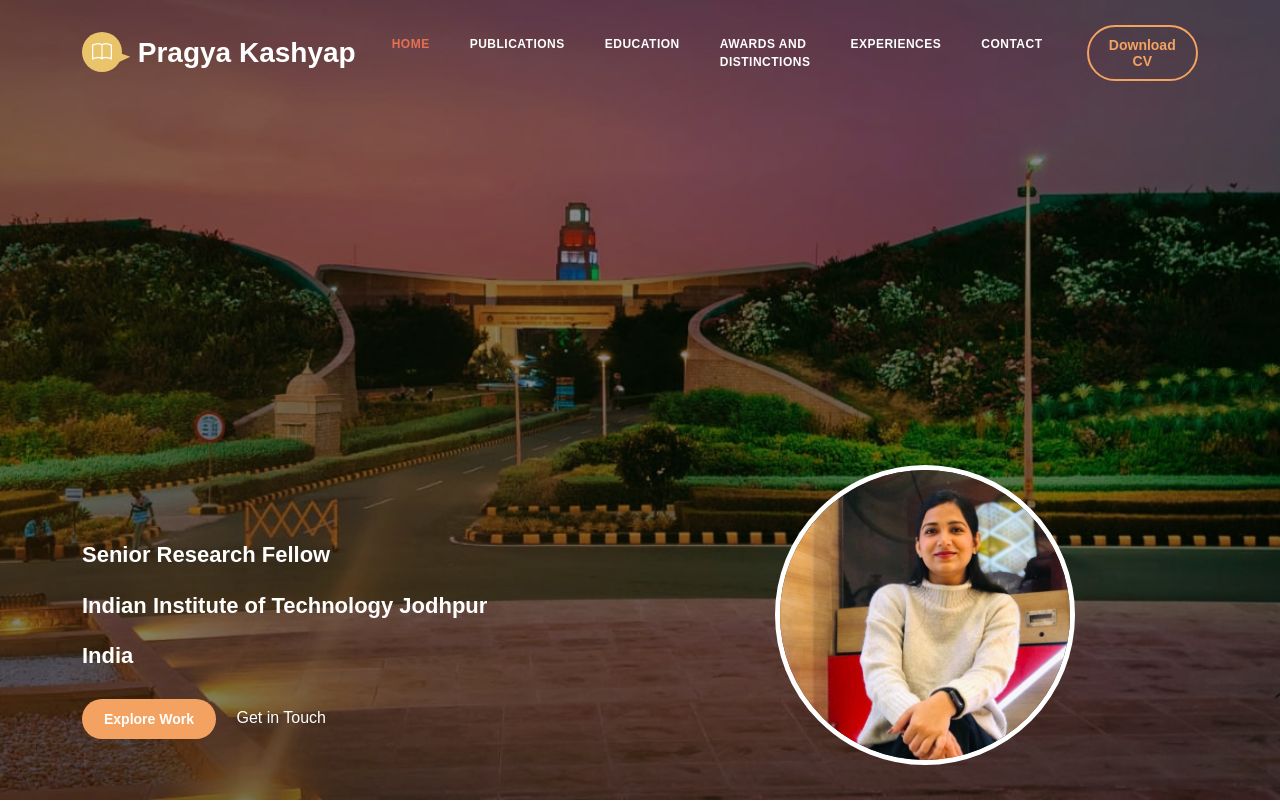
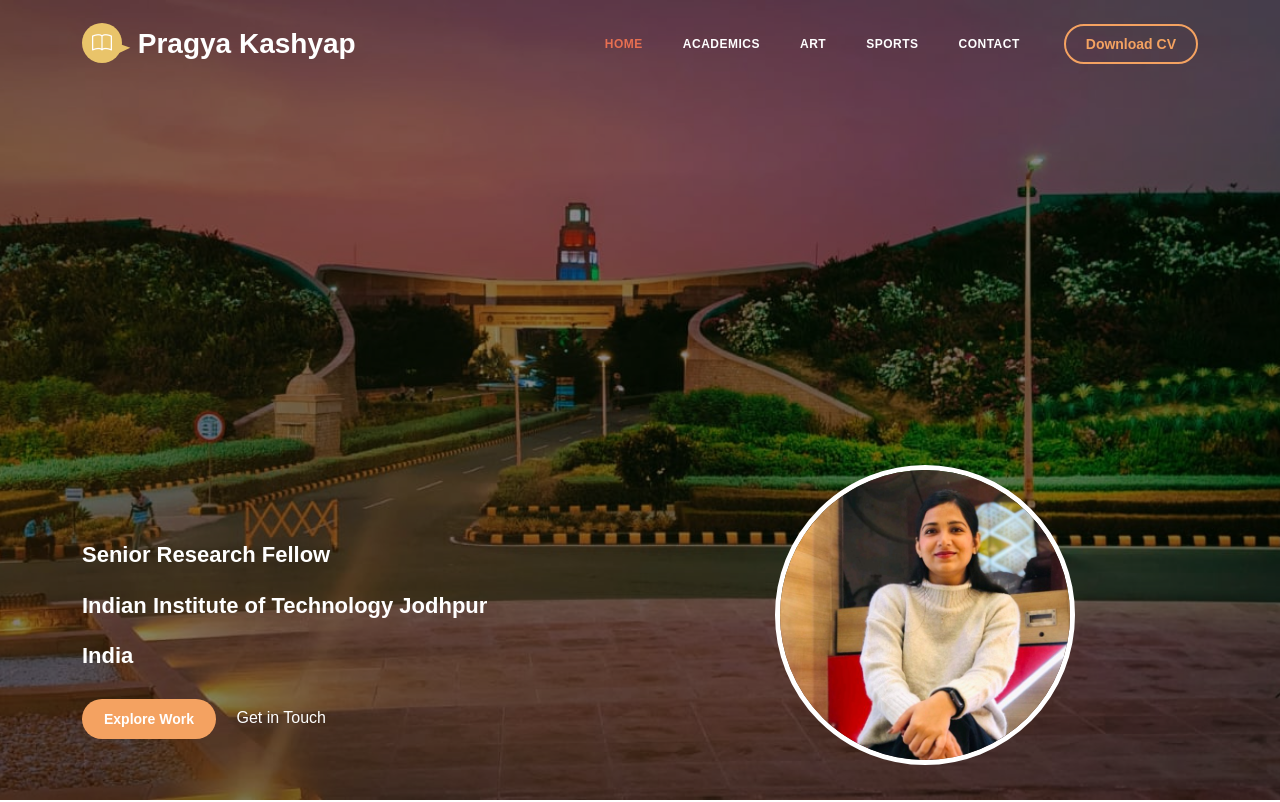
Before and after one commit to kashpk/pragya-kashyap.github.io, a plain HTML site: page index.html in a window 1280 px wide. Shown: the top 802 px of the page. Drawn offline with Linux system fonts and the light colour scheme; a web font is replaced by a local one.

Commit message:
Update index.html

```diff
--- a/index.html
+++ b/index.html
@@ -58,19 +58,15 @@ TemplateMo 588 ebook landing
                         </li>
 
                         <li class="nav-item">
-                            <a class="nav-link click-scroll" href="#section_publications">PUBLICATIONS</a>
+                            <a class="nav-link click-scroll" href="#section_publications">ACADEMICS</a>
                         </li>
 
                         <li class="nav-item">
-                            <a class="nav-link click-scroll" href="#section_education">EDUCATION</a>
+                            <a class="nav-link click-scroll" href="#section_education">ART</a>
                         </li>
 
                         <li class="nav-item">
-                            <a class="nav-link click-scroll" href="#section_awards">AWARDS AND DISTINCTIONS</a>
-                        </li>
-
-                        <li class="nav-item">
-                            <a class="nav-link click-scroll" href="#section_experiences">EXPERIENCES</a>
+                            <a class="nav-link click-scroll" href="#section_awards">SPORTS</a>
                         </li>
 
                         <li class="nav-item">
```
